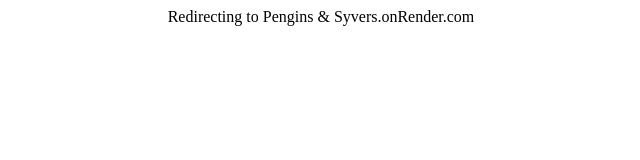
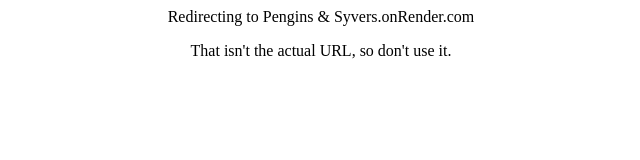
Before and after one commit to blotrefrealz/blotre.github.io, a plain HTML site: page pns.html in a window 1280 px wide. Shown: the whole page, without its empty margins (319-959 px from the left). Drawn offline with Linux system fonts and the light colour scheme.

Commit message:
Update pns.html

```diff
--- a/pns.html
+++ b/pns.html
@@ -1,10 +1,11 @@
 <html>
   <head>
-    <meta http-equiv="refresh" content="1; url=https://penginsandsyvers.render.com">
+    <meta http-equiv="refresh" content="1.5; url=https://penginsandsyvers.onrender.com">
   </head>
   <body>
     <center>
       <p>Redirecting to <a>Pengins & Syvers.onRender.com</a></p>
+      <p>That isn't the actual URL, so don't use it.</p>
     </center>
   </body>
 </html>
```
